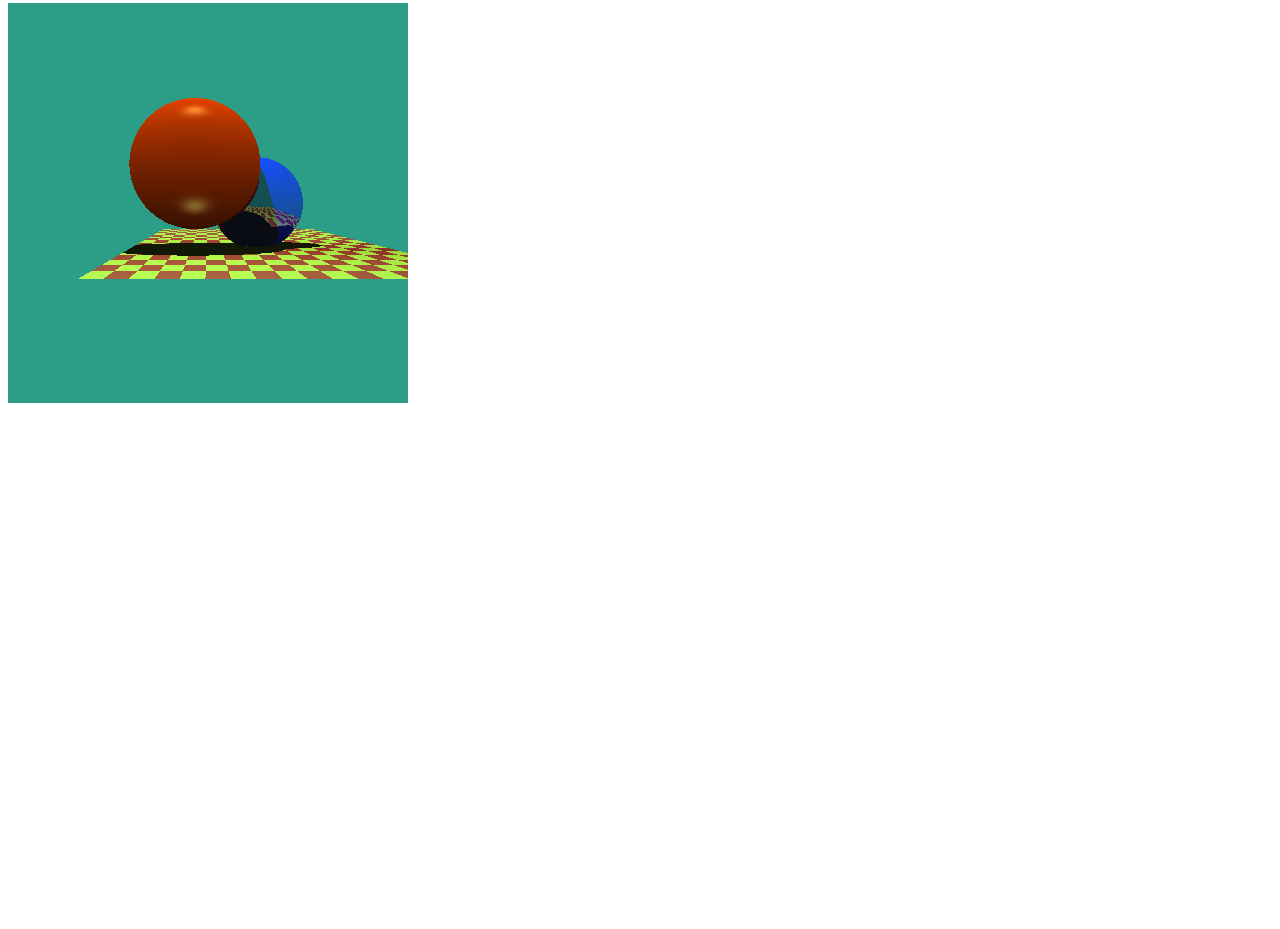
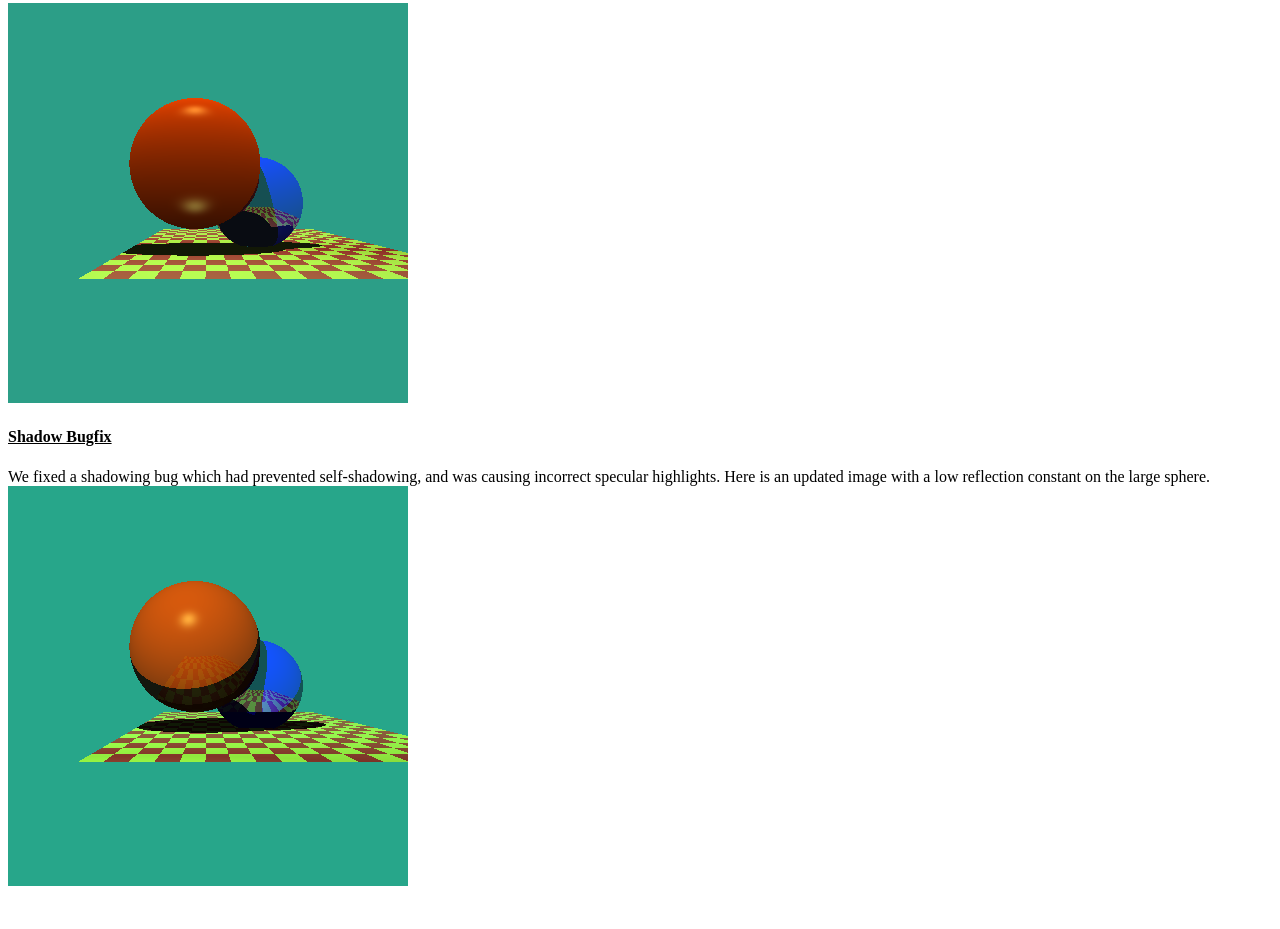
Before and after one commit to mrm8391/RaytracingSite, a plain HTML site: page index.html in a window 1280 px wide. Shown: the part 3441-4370 px from the top of the page. Before the commit the page ends 3892 px from the top, so only its background shows below. Drawn offline with Linux system fonts and the light colour scheme.

Commit message:
Shadow Bugfix

```diff
--- a/index.html
+++ b/index.html
@@ -100,6 +100,11 @@
 
     <img src="img/checkpoint5.png">
 
+	<h4><u>Shadow Bugfix</u></h4>
+	<p>We fixed a shadowing bug which had prevented self-shadowing, and was causing incorrect specular highlights. Here is an updated image with a low reflection constant on the large sphere.
+
+	<img src="img/shadowBugfix.png">
+
 	<br>
 	<br>
 	<br>
```
Also changed, not shown: img/shadowBugfix.png (added).
